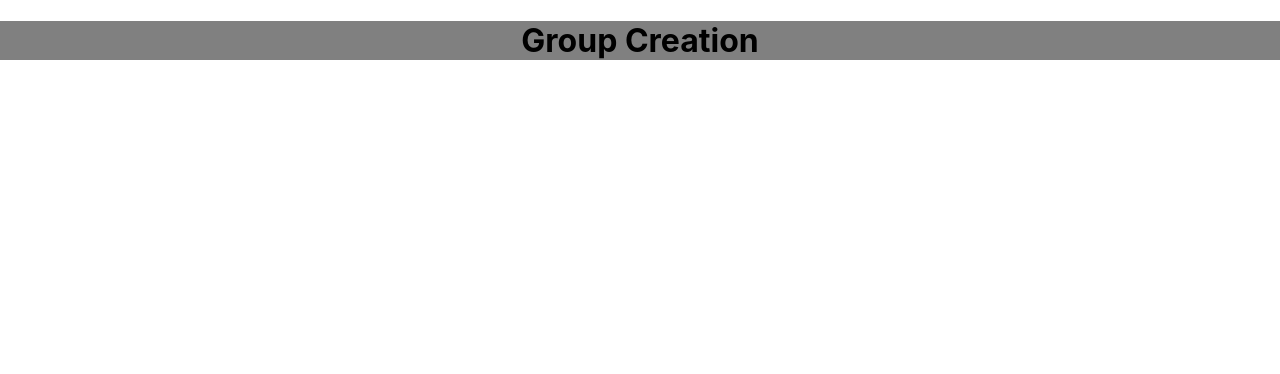
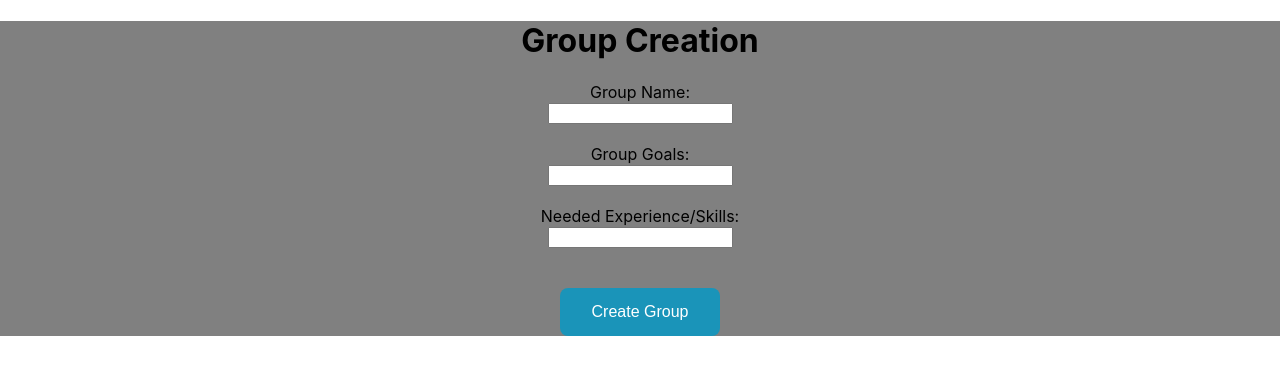
Before and after one commit to jbrachey/Group-Formation-App, a React (Create React App) app in the folder react-frontend/group-formation-app/: page /groupcreation in a window 1280 px wide. Shown: the top 374 px of the page. Built offline with nearby package versions, Linux system fonts and the light colour scheme.

Commit message:
initial-group-creation-UI

```diff
--- a/react-frontend/group-formation-app/src/App.css
+++ b/react-frontend/group-formation-app/src/App.css
@@ -98,7 +98,7 @@
     border-radius: 8px;
 }
 
-.App-CreateProfileButton {
+.App-CreateButton {
   background-color: rgb(26, 148, 185);
   border: none;
   color: white;
--- a/react-frontend/group-formation-app/src/GroupCreation.js
+++ b/react-frontend/group-formation-app/src/GroupCreation.js
@@ -4,6 +4,23 @@ function GroupCreation(){
     return(
         <div>
             <h1>Group Creation</h1>
+            <label for="gname">Group Name:</label>
+            <br></br>
+            <input type="text" id="gname" name="gname"/>
+            <br></br>
+            <br></br>
+            <label for="goals">Group Goals:</label>
+            <br></br>
+            <input type="text" id="goals" name="goals"/>
+            <br></br>
+            <br></br>
+            <label for="needed">Needed Experience/Skills:</label>
+            <br></br>
+            <input type="text" id="needed" name="needed"/>
+            <br></br>
+            <br></br>
+            <br></br>
+            <button class="App-CreateButton">Create Group</button>
         </div>
     )
 }
--- a/react-frontend/group-formation-app/src/ProfileCreation.js
+++ b/react-frontend/group-formation-app/src/ProfileCreation.js
@@ -8,24 +8,29 @@ function ProfileCreation(){
             <br></br>
             <input type="text" id="fname" name="fname"/>
             <br></br>
+            <br></br>
             <label for="lname">Last name:</label>
             <br></br>
             <input type="text" id="lname" name="lname"/>
+            <br></br>
             <br></br>
             <label for="year">Year:</label>
             <br></br>
             <input type="text" id="year" name="year"/>
             <br></br>
-            <label for="skills">Experience/Skills</label>
+            <br></br>
+            <label for="skills">Experience/Skills:</label>
             <br></br>
             <input type="text" id="skills" name="skills"/>
             <br></br>
-            <label for="interests">Interests</label>
+            <br></br>
+            <label for="interests">Interests:</label>
             <br></br>
             <input type="text" id="interests" name="interests"/>
             <br></br>
             <br></br>
-            <button class="App-CreateProfileButton">Create Profile</button>
+            <br></br>
+            <button class="App-CreateButton">Create Profile</button>
 
         </div>
     )
```
